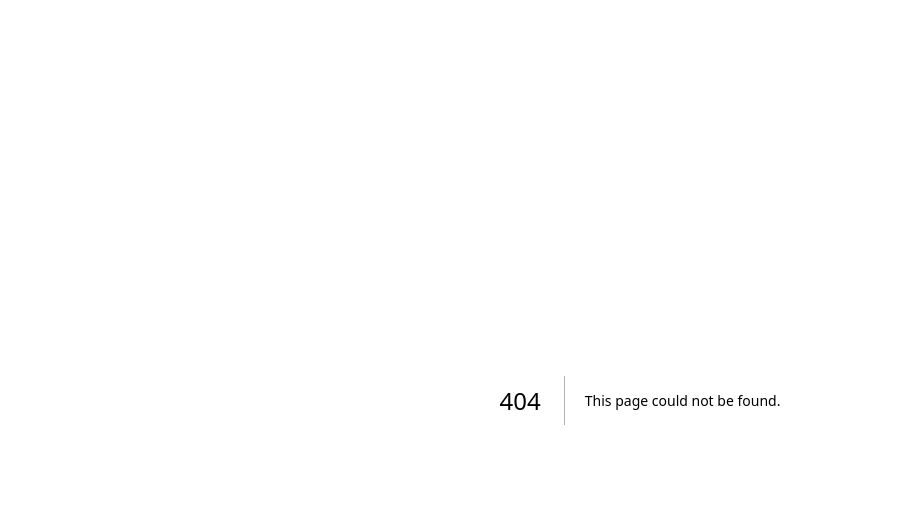
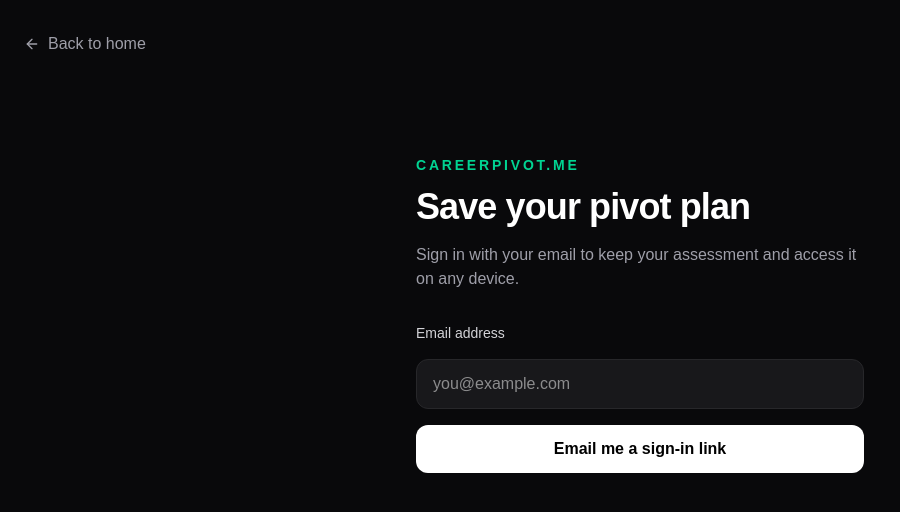
Before and after one commit to darostegui/careerpivot, a Next.js app: page /login in a window 1280 px wide. Before the commit this address had no page. Shown: the top 512 px of the page, without its empty margins (0-900 px from the left). Built offline with nearby package versions, Linux system fonts and the light colour scheme; no server answers.

Commit message:
feat: add Supabase email magic-link sign in

```diff
--- /dev/null
+++ b/src/app/login/page.tsx
@@ -0,0 +1,73 @@
+"use client";
+
+import { FormEvent, useState } from "react";
+import Link from "next/link";
+import { ArrowLeft, Loader2 } from "lucide-react";
+import { getSupabaseClient } from "@/lib/supabase";
+
+export default function LoginPage() {
+  const [email, setEmail] = useState("");
+  const [status, setStatus] = useState("");
+  const [isLoading, setIsLoading] = useState(false);
+
+  async function sendMagicLink(event: FormEvent<HTMLFormElement>) {
+    event.preventDefault();
+    setStatus("");
+    setIsLoading(true);
+
+    try {
+      const supabase = getSupabaseClient();
+      const { error } = await supabase.auth.signInWithOtp({
+        email,
+        options: { emailRedirectTo: window.location.origin },
+      });
+
+      if (error) throw error;
+      setStatus("Check your email for a secure sign-in link.");
+    } catch (error) {
+      setStatus(error instanceof Error ? error.message : "Unable to send sign-in link.");
+    } finally {
+      setIsLoading(false);
+    }
+  }
+
+  return (
+    <main className="min-h-screen bg-zinc-950 px-6 py-8 text-white">
+      <Link href="/" className="inline-flex items-center text-zinc-400 hover:text-white">
+        <ArrowLeft className="mr-2 h-4 w-4" /> Back to home
+      </Link>
+      <section className="mx-auto mt-24 max-w-md">
+        <p className="mb-3 text-sm font-semibold uppercase tracking-[0.2em] text-emerald-400">
+          CareerPivot.me
+        </p>
+        <h1 className="text-4xl font-bold tracking-tight">Save your pivot plan</h1>
+        <p className="mt-4 text-zinc-400">
+          Sign in with your email to keep your assessment and access it on any device.
+        </p>
+        <form onSubmit={sendMagicLink} className="mt-8 space-y-4">
+          <label className="block text-sm text-zinc-300" htmlFor="email">
+            Email address
+          </label>
+          <input
+            id="email"
+            type="email"
+            required
+            value={email}
+            onChange={(event) => setEmail(event.target.value)}
+            className="w-full rounded-xl border border-zinc-800 bg-zinc-900 px-4 py-3 outline-none focus:border-emerald-500"
+            placeholder="you@example.com"
+          />
+          <button
+            type="submit"
+            disabled={isLoading}
+            className="flex w-full items-center justify-center rounded-xl bg-white px-4 py-3 font-semibold text-black transition hover:bg-zinc-200 disabled:opacity-50"
+          >
+            {isLoading && <Loader2 className="mr-2 h-4 w-4 animate-spin" />}
+            Email me a sign-in link
+          </button>
+        </form>
+        {status && <p className="mt-5 text-sm text-emerald-300">{status}</p>}
+      </section>
+    </main>
+  );
+}
--- a/src/app/page.tsx
+++ b/src/app/page.tsx
@@ -10,7 +10,7 @@
         <nav className="hidden md:flex space-x-6 text-sm">
           <Link href="#how-it-works" className="text-zinc-400 hover:text-white transition-colors">How it works</Link>
           <Link href="#faq" className="text-zinc-400 hover:text-white transition-colors">FAQ</Link>
-          <Link href="#" className="text-zinc-400 hover:text-white transition-colors">Sign In</Link>
+          <Link href="/login" className="text-zinc-400 hover:text-white transition-colors">Sign In</Link>
         </nav>
       </header>
 
```
